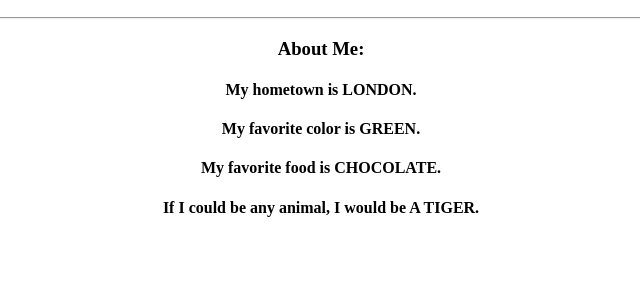
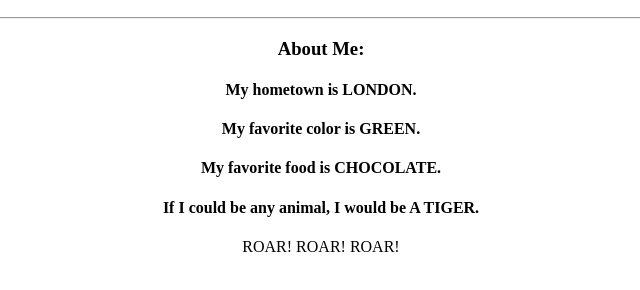
Before and after one commit to AnjuChander/NY-BC, a plain HTML site: page index.html in a window 1280 px wide. Shown: the part 110-400 px from the top of the page, without its empty margins (319-959 px from the left). Drawn offline with Linux system fonts and the light colour scheme.

Commit message:
Adding new placeholder text

```diff
--- a/index.html
+++ b/index.html
@@ -15,6 +15,7 @@
 					<h4>My favorite color is GREEN.</h4>
 					<h4>My favorite food is CHOCOLATE.</h4>
 					<h4>If I could be any animal, I would be A TIGER.</h4>
+                    <p>ROAR! ROAR! ROAR!</p>
 			</div>
 		  </body>
 		</html>
```
